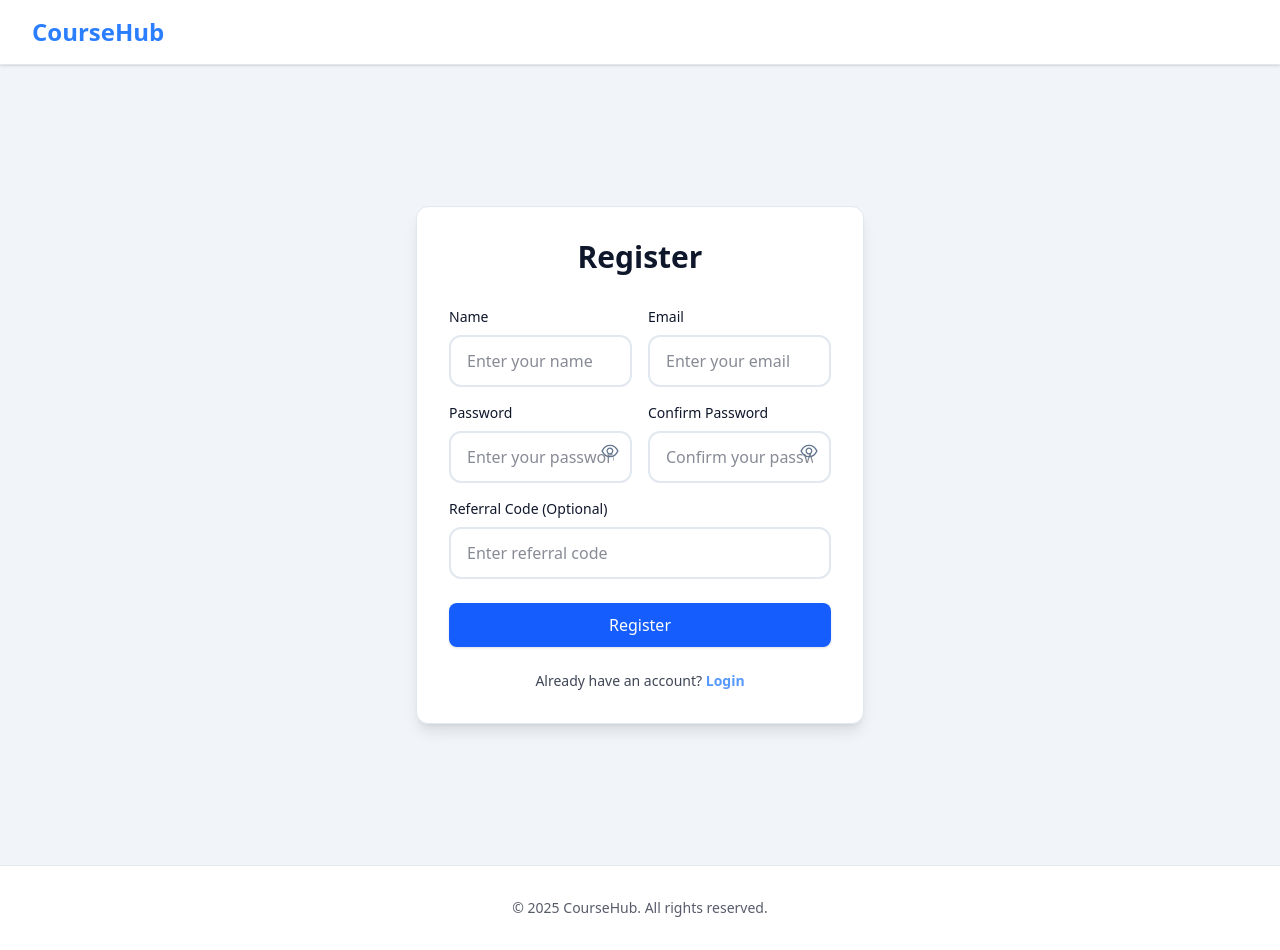
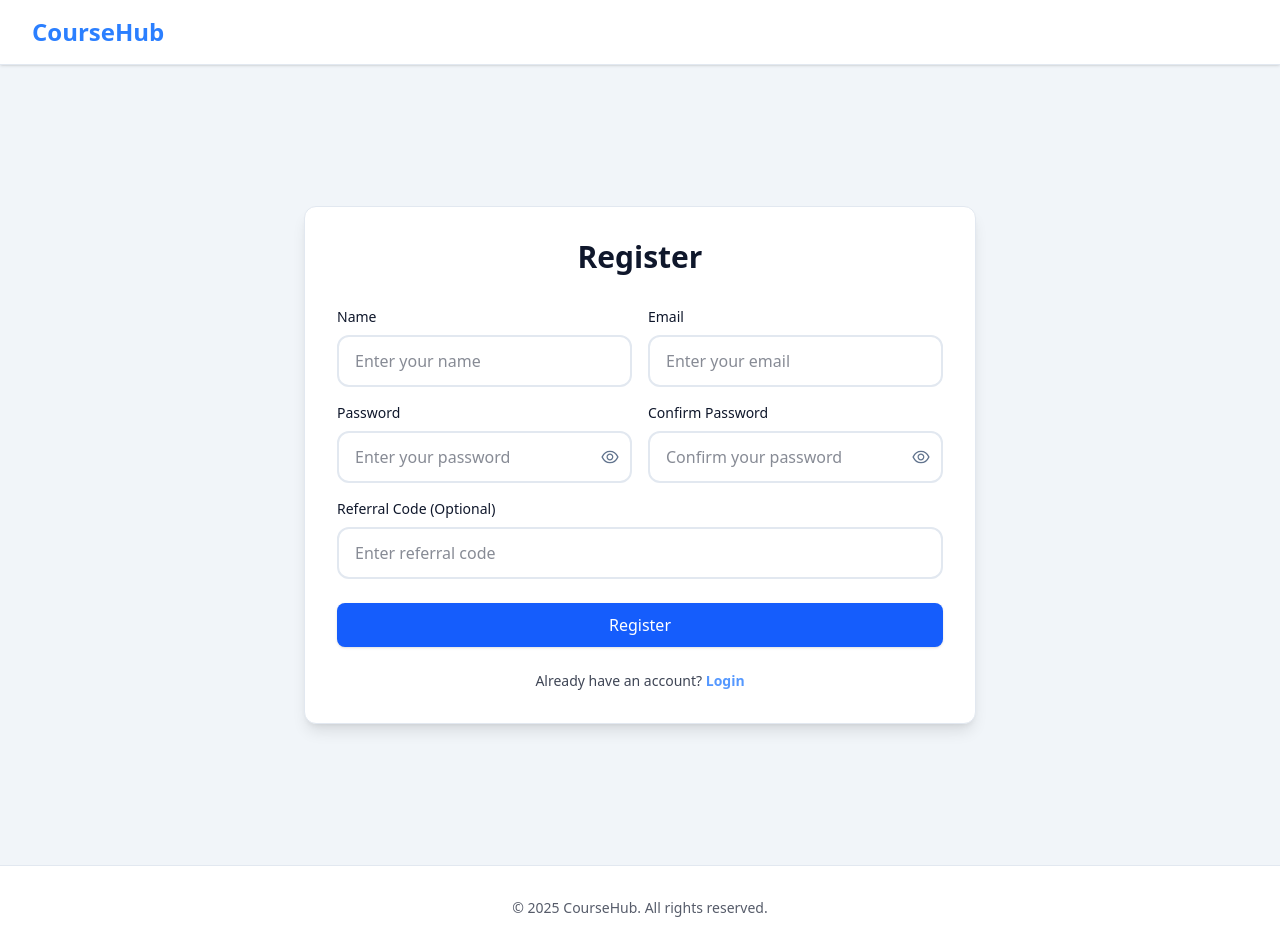
Before and after one commit to ayondev7/Referral-management-system, a Next.js app in the folder frontend/: page /register in a window 1280 px wide. Built offline with nearby package versions, Linux system fonts and the light colour scheme; no server answers.

Commit message:
refactor: adjust layout of RegisterForm buttons for improved alignment and consistency

```diff
--- a/frontend/src/app/register/page.tsx
+++ b/frontend/src/app/register/page.tsx
@@ -39,7 +39,7 @@ export default function RegisterPage() {
 
   return (
     <div className="min-h-screen flex items-center justify-center p-4 sm:p-6 lg:p-8 bg-slate-100">
-      <div className="w-full max-w-md">
+      <div className="w-full max-w-2xl">
         <Suspense fallback={<Loader />}>
           <RegisterContent />
         </Suspense>
--- a/frontend/src/components/auth/RegisterForm.tsx
+++ b/frontend/src/components/auth/RegisterForm.tsx
@@ -113,7 +113,7 @@ const RegisterForm: React.FC = () => {
           <button
             type="button"
             onClick={() => setShowPassword((s) => !s)}
-            className="absolute right-3 top-[38px] text-slate-500 hover:text-slate-700"
+            className="absolute right-3 top-11 text-slate-500 hover:text-slate-700"
             aria-label={showPassword ? 'Hide password' : 'Show password'}
           >
             {showPassword ? <AiOutlineEyeInvisible size={20} /> : <AiOutlineEye size={20} />}
@@ -131,7 +131,7 @@ const RegisterForm: React.FC = () => {
           <button
             type="button"
             onClick={() => setShowConfirmPassword((s) => !s)}
-            className="absolute right-3 top-[38px] text-slate-500 hover:text-slate-700"
+            className="absolute right-3 top-11 text-slate-500 hover:text-slate-700"
             aria-label={showConfirmPassword ? 'Hide confirm password' : 'Show confirm password'}
           >
             {showConfirmPassword ? <AiOutlineEyeInvisible size={20} /> : <AiOutlineEye size={20} />}
```
